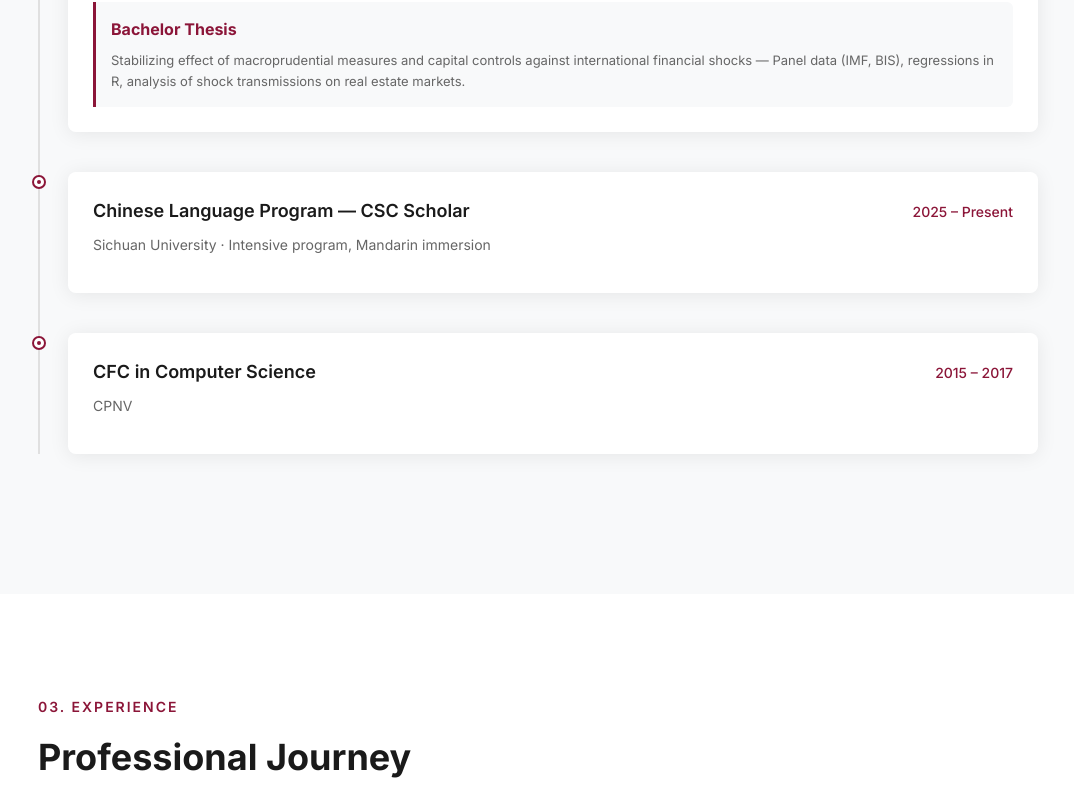
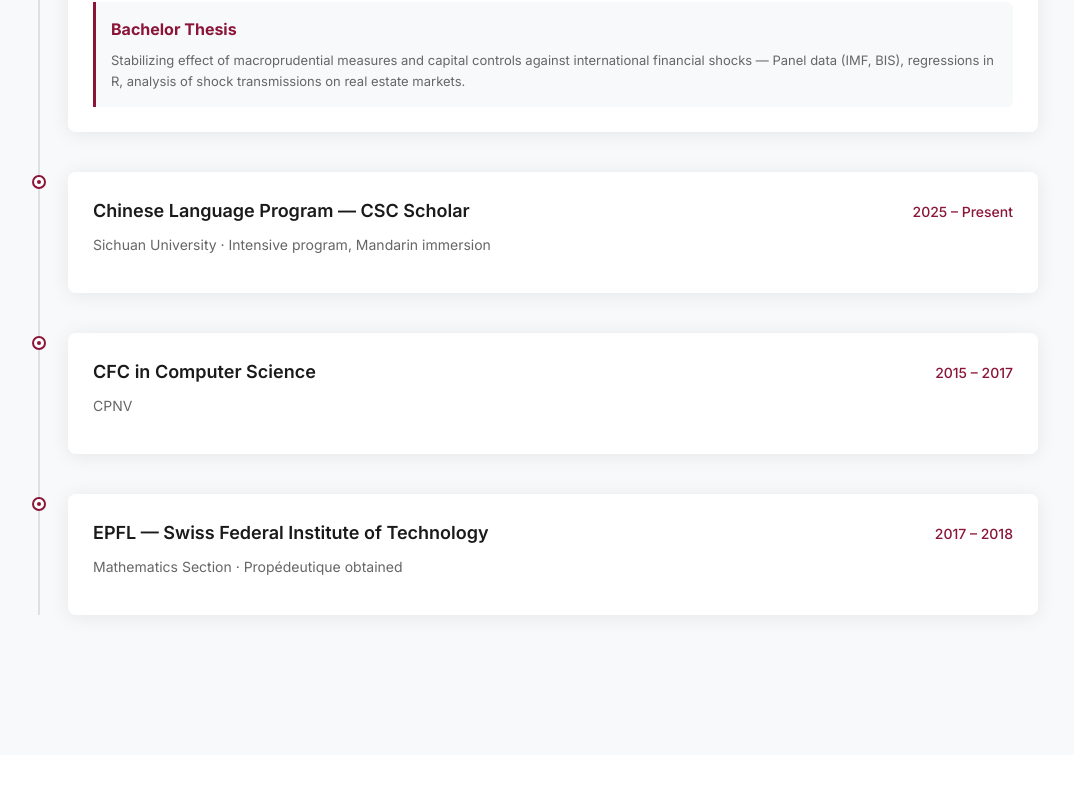
Before and after one commit to JorgePaulaPinheiro/CV, a React (Vite) app: page / in a window 1280 px wide. Shown: the part 1815-2627 px from the top of the page, without its empty margins (102-1176 px from the left). Built offline with nearby package versions, Linux system fonts and the light colour scheme.

Commit message:
Ajout EPFL Propedeutique dans la timeline formation

```diff
--- a/src/App.jsx
+++ b/src/App.jsx
@@ -138,6 +138,16 @@ function App() {
                   <span className="timeline-date">2015 – 2017</span>
                 </div>
                 <p className="timeline-subtitle">CPNV</p>
+              </div>
+            </div>
+            <div className="timeline-item">
+              <div className="timeline-marker"></div>
+              <div className="timeline-content">
+                <div className="timeline-header">
+                  <h3>EPFL — Swiss Federal Institute of Technology</h3>
+                  <span className="timeline-date">2017 – 2018</span>
+                </div>
+                <p className="timeline-subtitle">Mathematics Section · Propédeutique obtained</p>
               </div>
             </div>
           </div>
```
